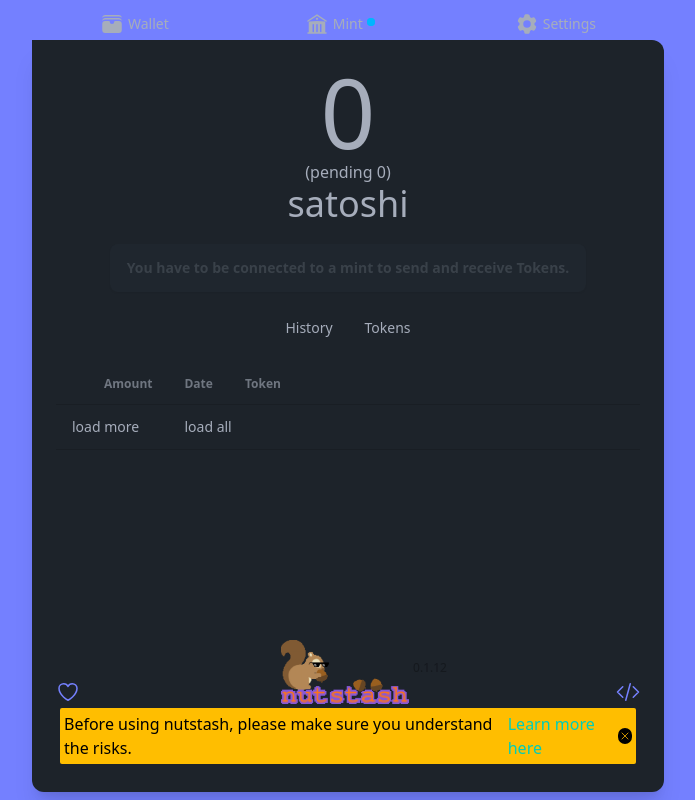
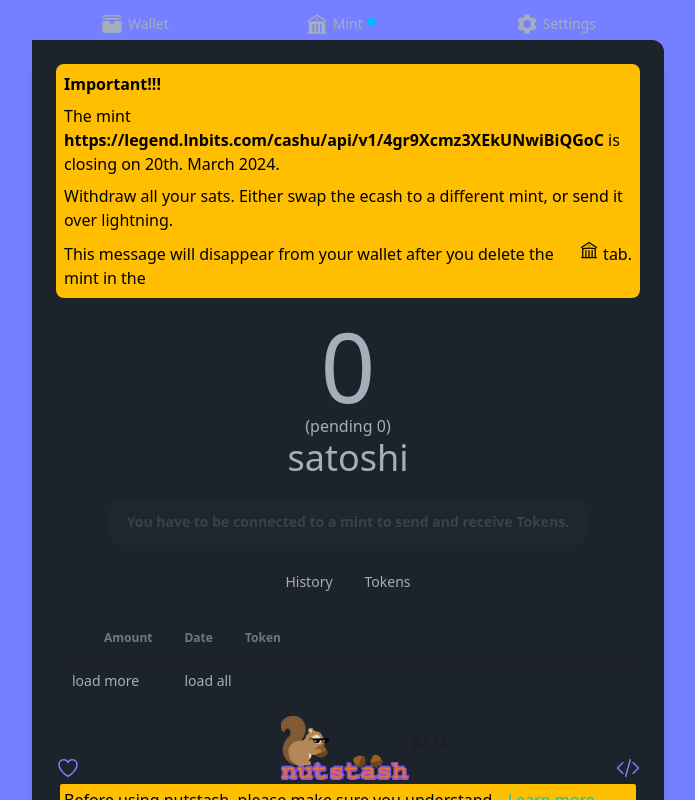
Before and after one commit to gandlafbtc/nutstash-wallet, a SvelteKit app: page / in a window 1280 px wide. Shown: the whole page, without its empty margins (292-987 px from the left). Built offline with nearby package versions, Linux system fonts and the light colour scheme.

Commit message:
show warning

```diff
--- a/src/comp/wallet/Wallet.svelte
+++ b/src/comp/wallet/Wallet.svelte
@@ -121,6 +121,31 @@
 
 {#if active === 'base'}
 	<div class="flex flex-col w-full h-full items-center justify-center gap-5">
+		{#if $mints.find((m)=> {return m.mintURL==='https://legend.lnbits.com/cashu/api/v1/4gr9Xcmz3XEkUNwiBiQGoC'})}
+		<div class="bg-warning flex gap-2 flex-col p-2 w-full rounded-lg text-warning-content">
+			<p class="font-bold">
+				Important!!!
+			</p>
+			<p>
+				The mint <span class="font-bold">https://legend.lnbits.com/cashu/api/v1/4gr9Xcmz3XEkUNwiBiQGoC</span> is closing on 20th. March 2024.
+			</p>
+			<p>
+				Withdraw all your sats. Either swap the ecash to a different mint, or send it over lightning.
+			</p>
+
+			<p class="inline-flex items-baseline gap-1">
+				<span>
+					This message will disappear from your wallet after you delete the mint in the
+				</span>
+				<span>
+					<svg xmlns="http://www.w3.org/2000/svg" fill="none" viewBox="0 0 24 24" stroke-width="1.5" stroke="currentColor" class="w-5 h-5">
+						<path stroke-linecap="round" stroke-linejoin="round" d="M12 21v-8.25M15.75 21v-8.25M8.25 21v-8.25M3 9l9-6 9 6m-1.5 12V10.332A48.36 48.36 0 0 0 12 9.75c-2.551 0-5.056.2-7.5.582V21M3 21h18M12 6.75h.008v.008H12V6.75Z" />
+					  </svg>
+					</span>
+					tab.
+			</p>
+		</div>
+		{/if}
 		<div class="flex items-center justify-center flex-col gap-5 w-full">
 			<div class="flex flex-col justify-center items-center">
 				<p class="text-8xl">
```
